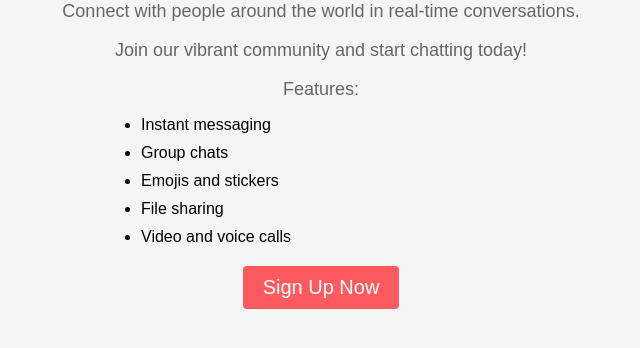
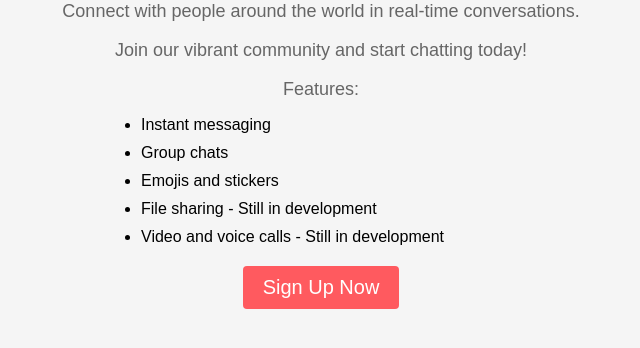
Before and after one commit to AnozieChibuike/webChatO, a Flask app: page / in a window 1280 px wide. Shown: the part 207-555 px from the top of the page, without its empty margins (319-959 px from the left). Run offline with Flask 3, Linux system fonts and the light colour scheme.

Commit message:
Update index.html.jinja

```diff
--- a/app/templates/index.html.jinja
+++ b/app/templates/index.html.jinja
@@ -62,8 +62,8 @@
             <li>Instant messaging</li>
             <li>Group chats</li>
             <li>Emojis and stickers</li>
-            <li>File sharing</li>
-            <li>Video and voice calls</li>
+            <li>File sharing - Still in development</li>
+            <li>Video and voice calls - Still in development</li>
         </ul>
         <a href="/signup" class="signup-btn">Sign Up Now</a>
     </div>
```
